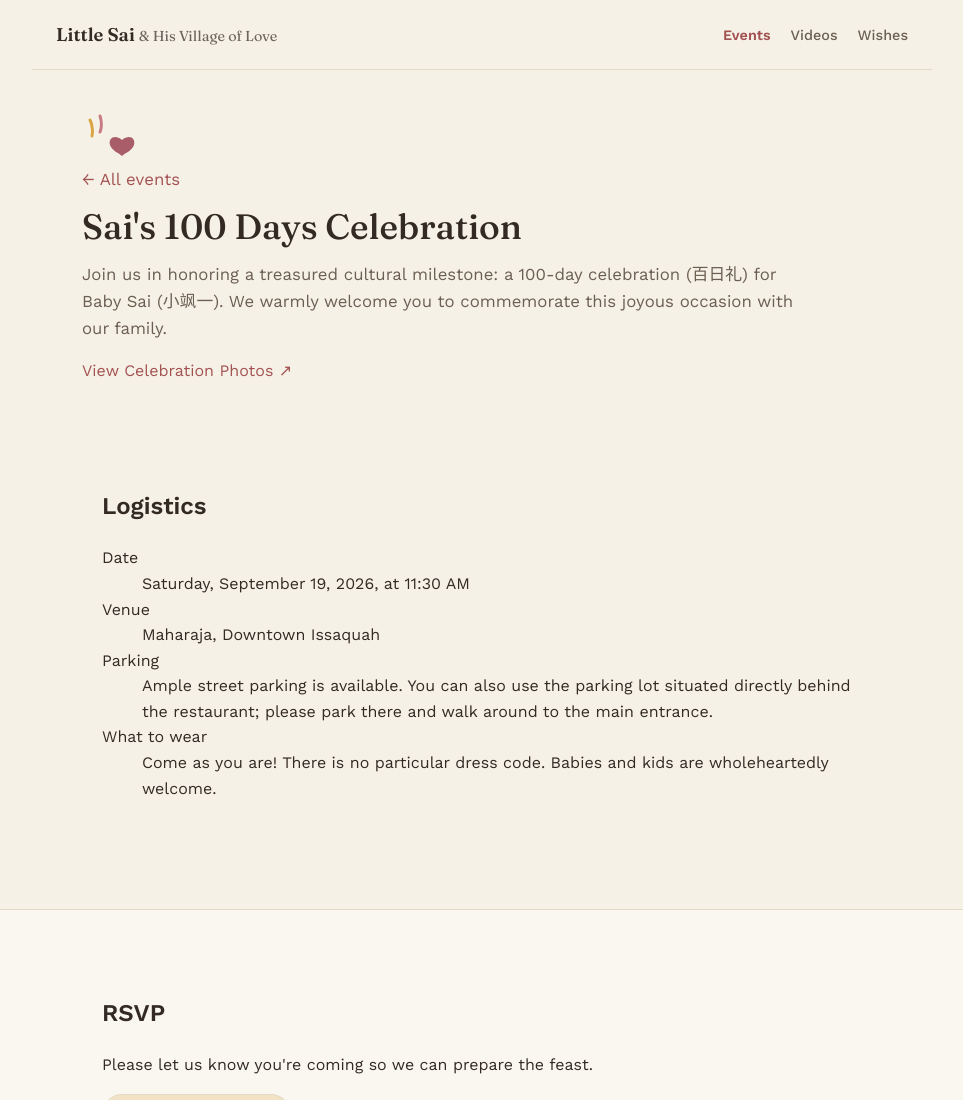
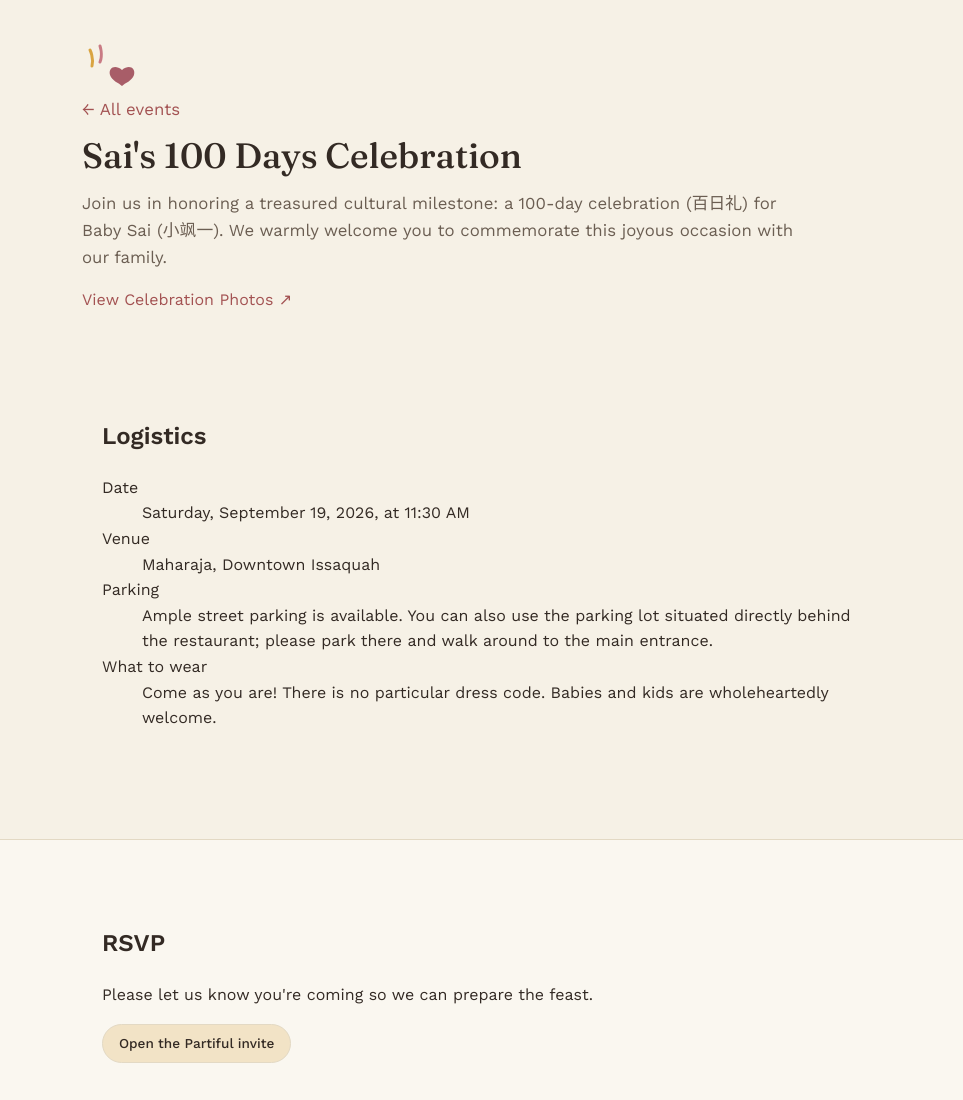
Before and after one commit to alicezheng-ai/little-sai-village, a plain HTML site: page event-100-days.html in a window 1280 px wide. Shown: the top 1100 px of the page, without its empty margins (158-1121 px from the left). Drawn offline with nearby package versions, Linux system fonts and the light colour scheme.

Commit message:
Remove site navigation from event-100-days.html
Removed navigation section from the HTML file.

```diff
--- a/event-100-days.html
+++ b/event-100-days.html
@@ -10,15 +10,6 @@
 <link rel="stylesheet" href="css/style.css">
 </head>
 <body>
-
-<nav class="site-nav">
-  <a href="index.html" class="site-nav__mark">Little Sai <span>&amp; His Village of Love</span></a>
-  <ul class="site-nav__links">
-    <li><a href="events.html" aria-current="page">Events</a></li>
-    <li><a href="videos.html">Videos</a></li>
-    <li><a href="wishes.html">Wishes</a></li>
-  </ul>
-</nav>
 
 <header class="hero" style="padding-bottom: 20px;">
   <div class="bloom" aria-hidden="true"><span></span><span></span><span></span><span></span></div>
```
